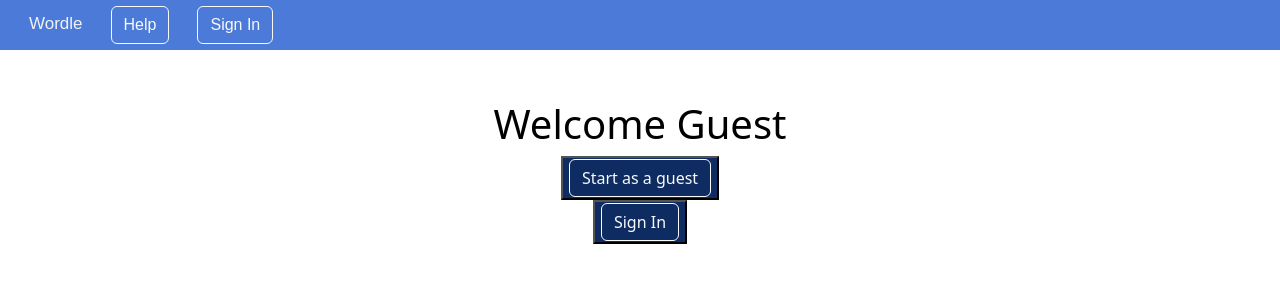
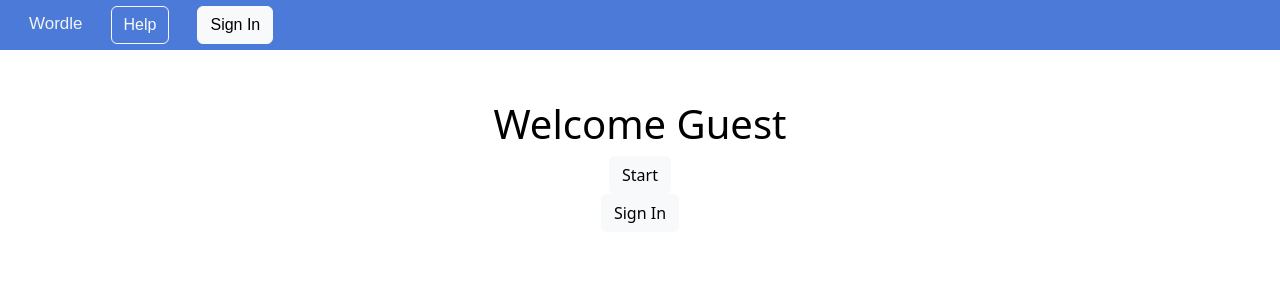
Before and after one commit to HagarLaks/wordle, a React (Create React App) app in the folder wordle-react/: page / in a window 1280 px wide. Shown: the top 300 px of the page. Built offline with nearby package versions, Linux system fonts and the light colour scheme.

Commit message:
all features work

```diff
--- a/wordle-react/src/App.js
+++ b/wordle-react/src/App.js
@@ -5,15 +5,13 @@
 import { useGame } from './hooks/useGame';
 import { Link, BrowserRouter as Router, Routes, Route } from 'react-router-dom';
 import 'bootstrap/dist/css/bootstrap.min.css';
-import { SignInModal } from './pages/SignInModal';
-import SignInPage from './pages/SignInPage';
 import { LogOut } from './components/logOut';
 
 
 export const AppContext = createContext(null);
 
 
-function App({handleShow}) {
+function App() {
     const wordleApi = useGame();
 
 
@@ -51,7 +49,6 @@
 
                   <Route path='/game' element={<Game/>}/>
 
-                  <Route path='/signin' element={<SignInPage/>}/>
 
 
 
--- a/wordle-react/src/App.scss
+++ b/wordle-react/src/App.scss
@@ -35,6 +35,7 @@
 .welcome {
   margin: 100px;
   display: grid;
+
 
 
 }
--- a/wordle-react/src/components/Keyboard.js
+++ b/wordle-react/src/components/Keyboard.js
@@ -1,19 +1,16 @@
 import { Key } from "./key";
 import React from "react";
-import { allKeys} from "./Word";
-
 
 export function Keyboard(){
 
-   const keys1 = allKeys[0]
-   const keys2 = allKeys[1]
-   const keys3 = allKeys[2]
-
+const keys1 = ["Q", "W", "E", "R", "T", "Y", "U", "I", "O", "P"];
+ const keys2 = ["A", "S", "D", "F", "G", "H", "J", "K", "L"];
+ const keys3 = ["Z", "X", "C", "V", "B", "N", "M"];
     return(
         <div className="keyboard">
 
              <div className="line1">{keys1.map((key)=>{
-                return <Key  key={key} keyVal={key}/>;
+                return <Key key={key} keyVal={key}/>;
              })}
              </div>
              <div className="line2">{keys2.map((key)=>{
--- a/wordle-react/src/components/Word.js
+++ b/wordle-react/src/components/Word.js
@@ -17,10 +17,6 @@
 export const theWord = ['G','U','E','S','S'];
 
 
-// export const keys1 = ["Q", "W", "E", "R", "T", "Y", "U", "I", "O", "P"];
-// export const keys2 = ["A", "S", "D", "F", "G", "H", "J", "K", "L"];
-// export const keys3 = ["Z", "X", "C", "V", "B", "N", "M"];
-
-export const allKeys = [["Q", "W", "E", "R", "T", "Y", "U", "I", "O", "P"],
-                        ["A", "S", "D", "F", "G", "H", "J", "K", "L"],
-                        ["Z", "X", "C", "V", "B", "N", "M"] ]
+export const allKeys = {"Q" : "", "W":"", "E":"", "R":"", "T":"", "Y":"", "U":"", "I":"", "O":"", "P":"",
+                        "A":"", "S":"", "D":"", "F":"", "G":"", "H":"", "J":"", "K":"", "L":"",
+                        "Z":"", "X":"", "C":"", "V":"", "B":"", "N":"", "M":"" }
--- a/wordle-react/src/components/key.js
+++ b/wordle-react/src/components/key.js
@@ -1,8 +1,8 @@
 import React, {useContext} from "react";
+import { AppContext } from "../App";
+import { allKeys } from "./Word";
 
-import { AppContext } from "../App";
-
-export function Key({color, keyVal, bigKey}){
+export function Key({ keyVal, bigKey}){
 
     const { handleInput } = useContext(AppContext);
     const selectLetter = ()=>{
@@ -14,6 +14,7 @@
         }
     }
 
+    const color = allKeys[keyVal]
 
 
     return(
--- a/wordle-react/src/components/logOut.js
+++ b/wordle-react/src/components/logOut.js
@@ -1,7 +1,6 @@
-import React, { useState, useContext , useEffect} from 'react';
+import React, { useContext } from 'react';
 import Button from 'react-bootstrap/Button';
-import Modal from 'react-bootstrap/Modal';
-import Form from 'react-bootstrap/Form';
+
 import { AppContext } from '../App';
 import { SignInModal } from '../pages/SignInModal';
 
@@ -18,7 +17,7 @@
 
   return (
     <>
-     {((userSubmitted===false)&&(user===null))? <SignInModal/> : <Button variant="outline-light" onClick={handleLogOut}>
+     {((userSubmitted===false)&&(user===null))? <SignInModal/> : <Button variant="light" onClick={handleLogOut}>
             Log Out
           </Button>}
      </>
--- a/wordle-react/src/hooks/useGame.js
+++ b/wordle-react/src/hooks/useGame.js
@@ -1,5 +1,5 @@
 import {useEffect, useState} from "react";
-import { gameBoard, theWord , feedbackBoard} from "../components/Word";
+import { gameBoard, theWord , feedbackBoard, allKeys} from "../components/Word";
 
 export function useGame(){
 
@@ -17,11 +17,9 @@
 
       if (inputFromKeyOrClick === "Delete" || inputFromKeyOrClick==="BACKSPACE"){
           if (currentAttempt.letterPos > 0){
-              console.log('backspace or delete')
               const newGameBoard = [...board]
               newGameBoard[currentAttempt.attempt][currentAttempt.letterPos-1] = '';
               setCurrentAttempt({...currentAttempt, letterPos: currentAttempt.letterPos -= 1})
-              console.log('currentAttempt', currentAttempt)
           }
       } else {
               const newGameBoard = [...board]
@@ -34,9 +32,8 @@
                   if (currentAttempt.letterPos === 5) {
 
                             handleGuess(currentAttempt.attempt)
-                            console.log(currentAttempt.attempt)
+                            handleColorKeys(currentAttempt.attempt)
                             setCurrentAttempt({attempt: currentAttempt.attempt +=1, letterPos: currentAttempt.letterPos = 0})
-                            console.log(currentAttempt)
 
 
                               }
@@ -57,10 +54,8 @@
     const handleGuess = (rowNum)=>{
         const geussArray = feedbackBoard[rowNum]
         const recentGuesse = gameBoard[rowNum][0]+ gameBoard[rowNum][1]+gameBoard[rowNum][2]+gameBoard[rowNum][3]+gameBoard[rowNum][4]
-        console.log(recentGuesse)
         for (let i = 0; i < 5;i+=1) {
            const indexToCompare = theWord.indexOf(gameBoard[rowNum][i])
-           console.log(indexToCompare)
            if (indexToCompare === -1){
              geussArray[i] = "error"
            } else if (theWord[i] === gameBoard[rowNum][i]){
@@ -72,8 +67,6 @@
 
         const newFeedback = [...guessFeedback]
         newFeedback[rowNum] = geussArray
-        console.log(geussArray, rowNum)
-        console.log("newFeedback", newFeedback)
         setGuessFeedback(newFeedback);
         setTimeout(() => {
           handleSuccessorFail(rowNum)
@@ -94,7 +87,16 @@
     }
 
     const handleColorKeys = (rowNum)=>{
+      const geussArray = feedbackBoard[rowNum]
+      const recentGuesse = gameBoard[rowNum][0]+ gameBoard[rowNum][1]+gameBoard[rowNum][2]+gameBoard[rowNum][3]+gameBoard[rowNum][4]
 
+      const recentFeedback = feedbackBoard[rowNum]
+      Object.keys(allKeys).forEach((letter)=>{
+        if (recentGuesse.includes(letter)){
+          const tempIndex = recentGuesse.indexOf(letter)
+          allKeys[letter] = recentFeedback[tempIndex]
+        }
+      })
 
     }
 
--- a/wordle-react/src/pages/Help.js
+++ b/wordle-react/src/pages/Help.js
@@ -19,7 +19,10 @@
         <Modal.Header closeButton>
           <Modal.Title>How to play?</Modal.Title>
         </Modal.Header>
-        <Modal.Body>Woohoo, you're reading this text in a modal!</Modal.Body>
+        <Modal.Body>
+          <p>Guess the word in 6 tries. After each guess, the color of the tiles will
+        change to show how close your guess was to the word.
+            </p></Modal.Body>
         <Modal.Footer>
           <Button variant="secondary" onClick={handleClose}>
             Back to game
--- a/wordle-react/src/pages/SignInModal.js
+++ b/wordle-react/src/pages/SignInModal.js
@@ -1,12 +1,11 @@
 import React, { useState, useContext , useEffect} from 'react';
 import Button from 'react-bootstrap/Button';
 import Modal from 'react-bootstrap/Modal';
-import Form from 'react-bootstrap/Form';
 import { AppContext } from '../App';
 
 
 export function SignInModal() {
-const {setUser, user, setUserSubmitted, userSubmitted} = useContext(AppContext)
+const {setUser, user, setUserSubmitted} = useContext(AppContext)
 
 
   const [show, setShow] = useState(false);
@@ -34,7 +33,7 @@
 
   return (
     <>
-     <Button variant="outline-light" onClick={handleShow}>
+     <Button variant="light" onClick={handleShow}>
             Sign In
           </Button>
           <Modal className='modal' show={show} onHide={handleClose}>
--- a/wordle-react/src/pages/SignInPage.js
+++ /dev/null
@@ -1,9 +0,0 @@
-import React from 'react'
-
-export default function SignInPage() {
-  return (
-    <div>
-      Sign In
-    </div>
-  )
-}
--- a/wordle-react/src/pages/Welcome.js
+++ b/wordle-react/src/pages/Welcome.js
@@ -14,18 +14,17 @@
 
     return (
         <>
-            {/* <div className="welcome"> */}
 
             <Container className="welcome" fluid>
                 <h1>Welcome {user===null? "Guest" : user} </h1>
 
-                <Link to='/game'> <button className="wbutton" size="lg" >
-                <Button variant="outline-light" >
-                        Start as a guest
+                <Link to='/game'>
+                <Button variant="light" >
+                        Start
                     </Button>
-                 </button></Link>
+                </Link>
                  <div>
-                    <Link to='/'><button className="wbutton" size="lg"><LogOut/></button></Link>
+                    <Link to='/'><LogOut/></Link>
                  </div>
 
 
```
